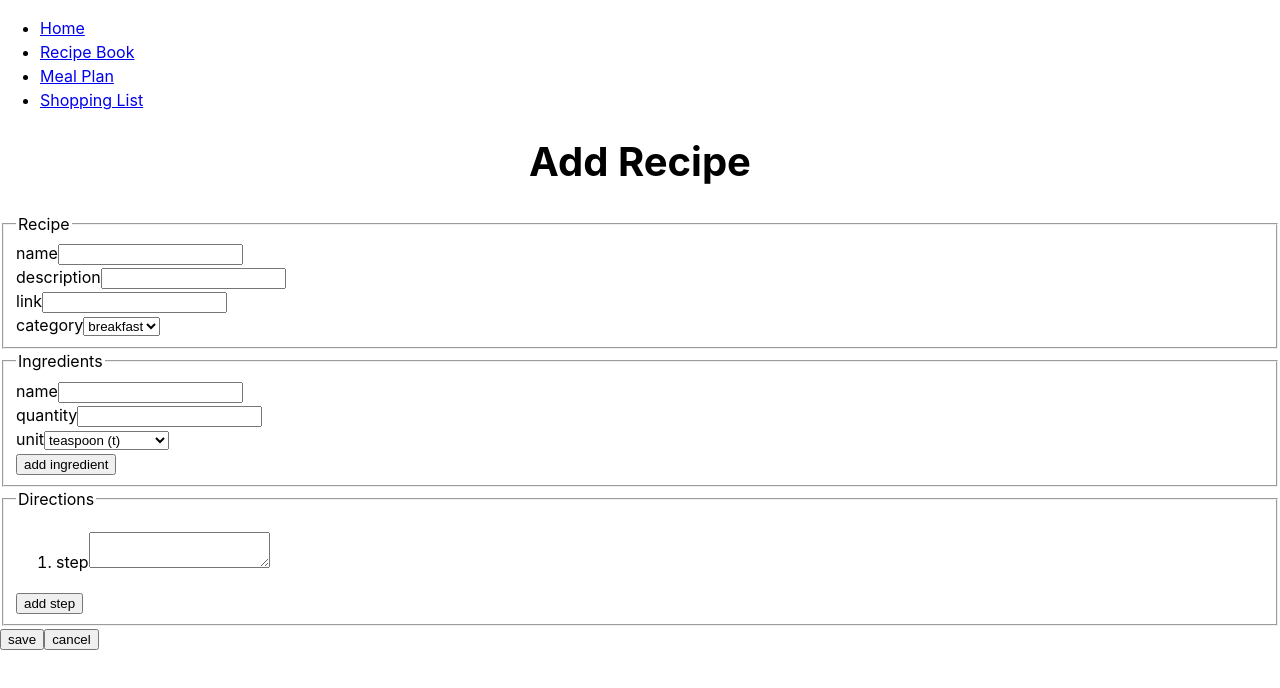
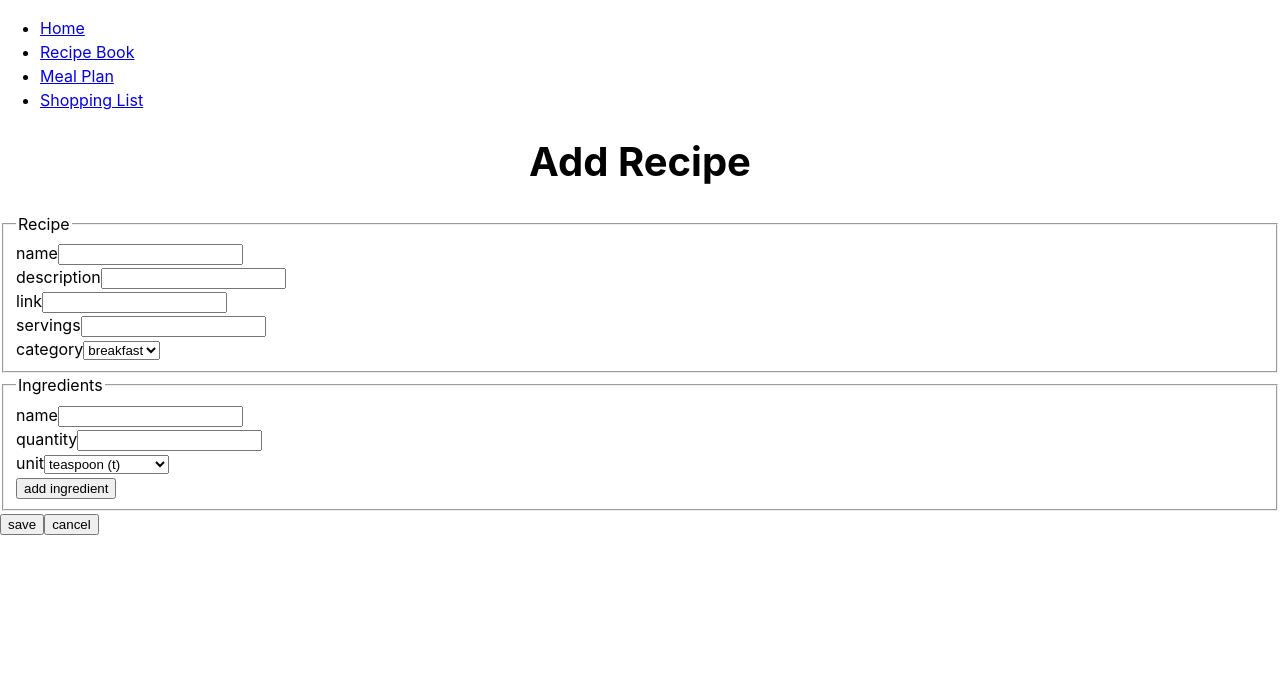
Before and after one commit to arnest00/mealwise, a Next.js app: page /recipes/add in a window 1280 px wide. Shown: the top 688 px of the page. Built offline with nearby package versions, Linux system fonts and the light colour scheme.

Commit message:
feat: Modify RecipeForm component
- Add field for number of servings
- Remove field for recipe step description

```diff
--- a/components/molecules/RecipeStepInputs.tsx
+++ /dev/null
@@ -1,13 +0,0 @@
-import TextareaGroup from '../atoms/TextareaGroup';
-
-const RecipeStepInputs = () => {
-  return (
-    <li>
-      <TextareaGroup
-        textareaName='step'
-      />
-    </li>
-  );
-};
-
-export default RecipeStepInputs;
--- a/components/organisms/RecipeForm.tsx
+++ b/components/organisms/RecipeForm.tsx
@@ -3,7 +3,6 @@ import SelectGroup from '../atoms/SelectGroup';
 import Button from '../atoms/Button';
 
 import IngredientInputs from '../molecules/IngredientInputs';
-import RecipeStepInputs from '../molecules/RecipeStepInputs';
 
 const RecipeForm = () => {
   return (
@@ -29,9 +28,15 @@ const RecipeForm = () => {
           isRequired={false}
         />
 
+        <InputGroup
+          inputName='servings'
+          inputType='number'
+          isRequired={false}
+        />
+
         <SelectGroup
           selectName='category'
-          isRequired={false}
+          isRequired={true}
           options={[
             'breakfast',
             'lunch',
@@ -51,19 +56,6 @@ const RecipeForm = () => {
         />
       </fieldset>
 
-      <fieldset>
-        <legend>Directions</legend>
-
-        <ol>
-          <RecipeStepInputs />
-        </ol>
-
-        <Button
-          buttonType='button'
-          buttonName='add step'
-        />
-      </fieldset>
-
       <div>
         <Button
           buttonType='submit'
```
